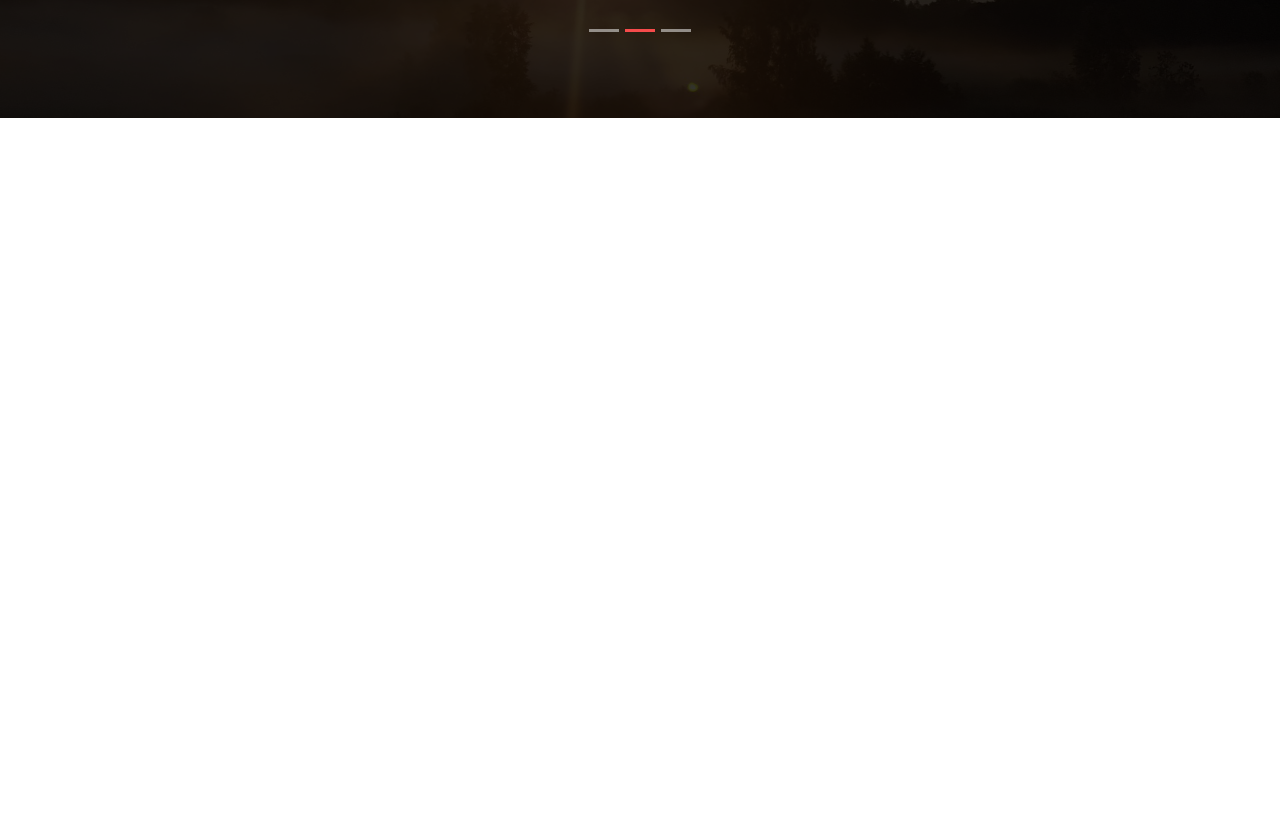
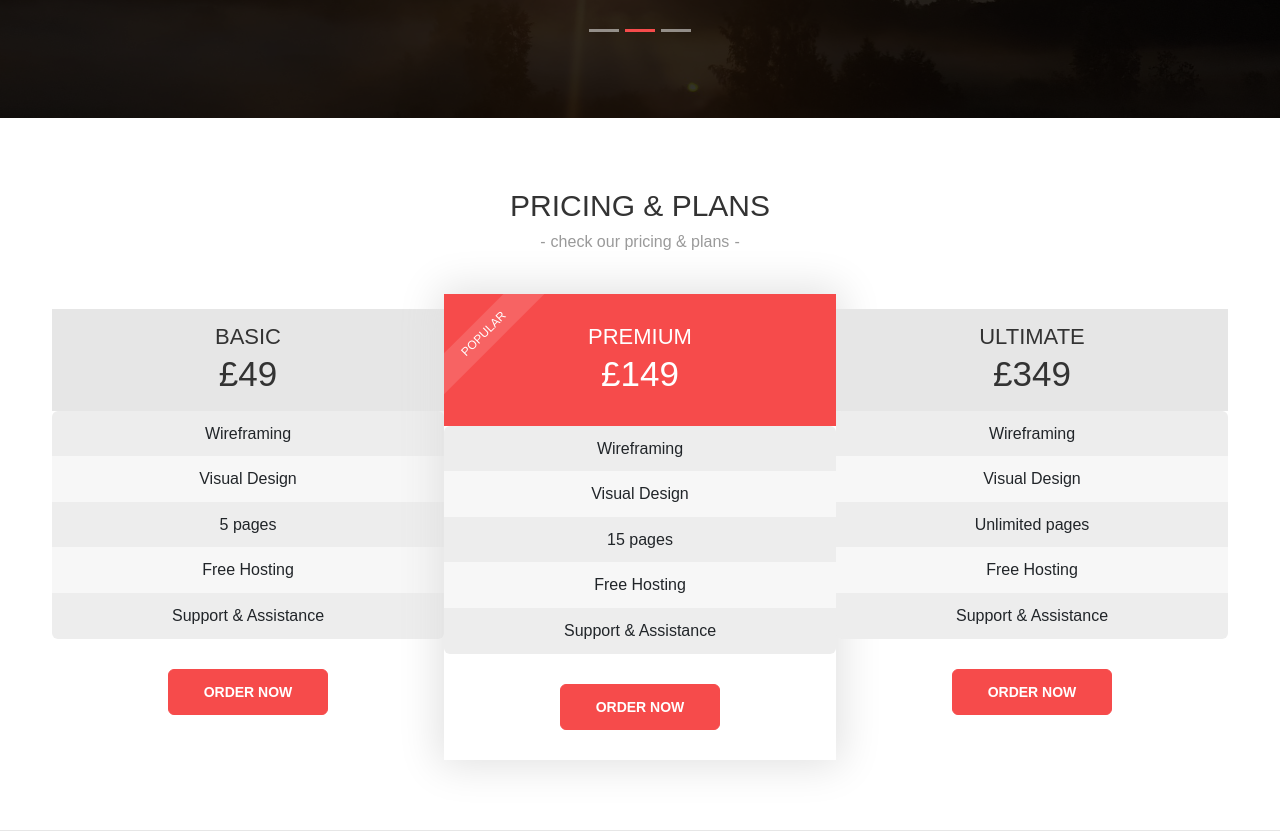
Before and after one commit to N-O-1-R/react-bootstrap-project-corporate-wdws1, a React (Create React App) app in the folder Minggu 1/corporate/: page / in a window 1280 px wide. Shown: the part 4743-5574 px from the top of the page. Before the commit the page ends 4861 px from the top, so only its background shows below. Built offline with nearby package versions, Linux system fonts and the light colour scheme; a small style sheet from the web is missing.

Commit message:
pricing done

```diff
--- a/Minggu 1/corporate/src/App.js
+++ b/Minggu 1/corporate/src/App.js
@@ -8,6 +8,7 @@
 import AppWorks from './components/works';
 import AppTeams from './components/teams';
 import Testimonials from './components/testimonials';
+import AppPricing from './components/pricing';
 
 function App() {
   return (
@@ -22,6 +23,7 @@
         <AppWorks />
         <AppTeams />
         <Testimonials />
+        <AppPricing />
       </main>
     </div>
   );
--- /dev/null
+++ b/Minggu 1/corporate/src/components/pricing.js
@@ -0,0 +1,83 @@
+import Container from "react-bootstrap/Container";
+import Row from "react-bootstrap/Row";
+import Col from "react-bootstrap/Col";
+import ListGroup from "react-bootstrap/ListGroup";
+
+const pricingData = [
+  {
+    id: 1,
+    plan: "Basic",
+    price: "£49",
+    features: [
+      "Wireframing",
+      "Visual Design",
+      "5 pages",
+      "Free Hosting",
+      "Support & Assistance",
+    ],
+    link: "https://www.google.com",
+  },
+  {
+    id: 2,
+    plan: "Premium",
+    price: "£149",
+    features: [
+      "Wireframing",
+      "Visual Design",
+      "15 pages",
+      "Free Hosting",
+      "Support & Assistance",
+    ],
+    link: "https://www.facebook.com",
+  },
+  {
+    id: 3,
+    plan: "Ultimate",
+    price: "£349",
+    features: [
+      "Wireframing",
+      "Visual Design",
+      "Unlimited pages",
+      "Free Hosting",
+      "Support & Assistance",
+    ],
+    link: "https://www.twitter.com",
+  },
+];
+
+export default function AppPricing() {
+  return (
+    <section id="pricing" className="block pricing-block">
+      <Container fluid>
+        <div className="title-holder">
+          <h2>Pricing &amp; Plans</h2>
+          <div className="subtitle">check our pricing & plans</div>
+        </div>
+        <Row>
+          {pricingData.map((pricing) => (
+            <Col sm={4} key={pricing.id}>
+              <div className="heading">
+                <h3>{pricing.plan}</h3>
+                <span className="price">{pricing.price}</span>
+              </div>
+              <div className="content">
+                <ListGroup>
+                    {pricing.features.map((feature, index) => {
+                        return (
+                          <ListGroup.Item key={index}>{feature}</ListGroup.Item>
+                        )
+                    })}
+                </ListGroup>
+              </div>
+              <div className="btn-holder">
+                <a href={pricing.link} className="btn btn-primary">
+                  Order Now
+                </a>
+              </div>
+            </Col>
+          ))}
+        </Row>
+      </Container>
+    </section>
+  );
+}
```
